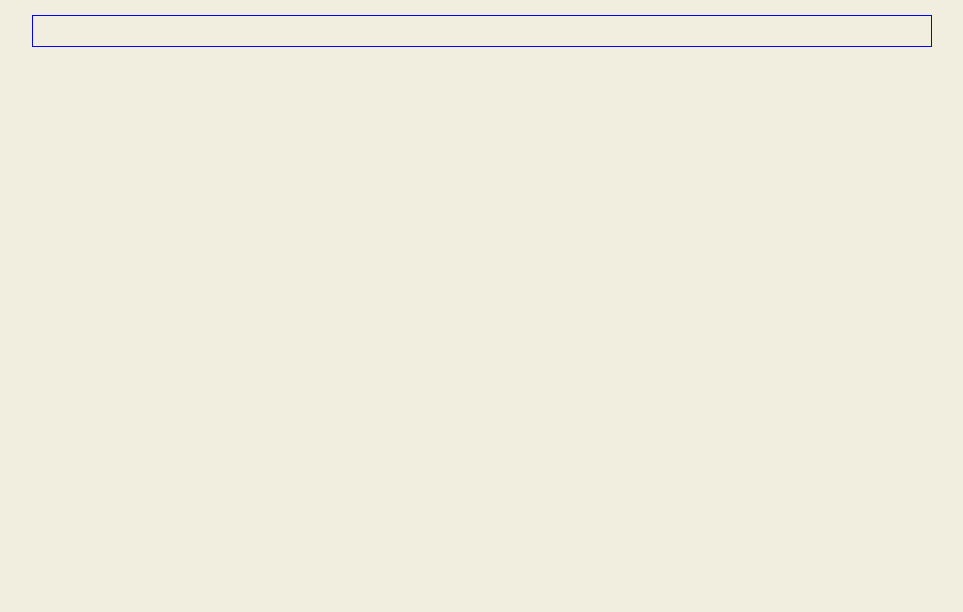
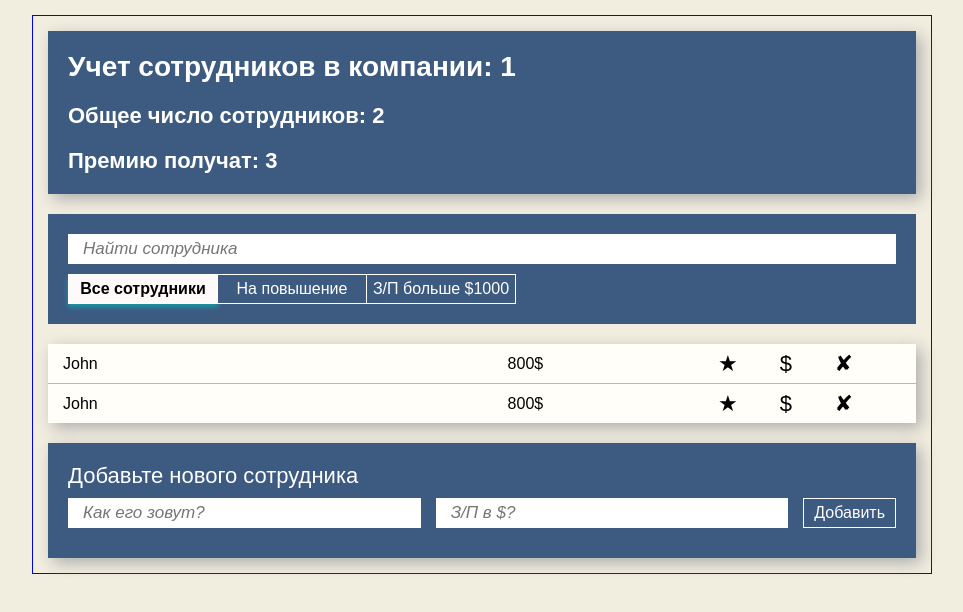
Before and after one commit to NathanBailie/Employees, a React (Create React App) app: page / in a window 1280 px wide. Shown: the top 612 px of the page, without its empty margins (158-1121 px from the left). Built offline with nearby package versions, Linux system fonts and the light colour scheme.

Commit message:
Made the layout

```diff
--- a/src/components/Adder/Adder.tsx
+++ b/src/components/Adder/Adder.tsx
@@ -4,7 +4,18 @@ const Adder = () => {
 
 
 	return (
-		123
+		<div className="adder">
+			<div className="adder__title">Добавьте нового сотрудника</div>
+			<div className="adder__wraper">
+				<input
+					className="adder__name"
+					placeholder="Как его зовут?" />
+				<input
+					className="adder__salary"
+					placeholder="З/П в $?" />
+				<button>Добавить</button>
+			</div>
+		</div>
 	);
 };
 
--- a/src/components/Adder/adder.scss
+++ b/src/components/Adder/adder.scss
@@ -0,0 +1,51 @@
+.adder {
+	background-color: #3d5a80;
+	padding: 20px;
+	margin: 0 auto;
+	box-shadow: 5px 5px 15px rgb(173, 173, 173);
+
+	&__title {
+		font-size: 22px;
+		color: white;
+		margin-bottom: 10px;
+	}
+
+	&__wraper {
+		display: flex;
+	}
+
+	input {
+		height: 30px;
+		margin-bottom: 10px;
+		width: 100%;
+		padding: 5px 15px;
+		border: none;
+		outline-color: BurlyWood;
+		user-select: none;
+		font-style: italic;
+		margin-right: 15px;
+		font-size: 17px;
+		line-height: 17px;
+
+		&:focus {
+			box-shadow: 0px 0px 4px 3px BurlyWood;
+		}
+	}
+
+	button {
+		height: 30px;
+		border: 1px solid white;
+		padding: 5px 10px;
+		background-color: #3d5a80;
+		color: white;
+		cursor: pointer;
+
+		&:hover {
+			box-shadow: 0px 3px 5px white;
+		}
+
+		&:active {
+			transform: scale(0.95);
+		}
+	}
+}
--- a/src/components/App/App.tsx
+++ b/src/components/App/App.tsx
@@ -1,12 +1,22 @@
 import 'normalize.css';
 import './app.scss';
+
+import Info from '../Info/Info';
+import Filters from '../Filters/Filters';
+import List from '../List/List';
+import Adder from '../Adder/Adder';
 
 
 const App: React.FC = () => {
 
 
 	return (
-		<div className="app"></div>
+		<div className="app">
+			<Info />
+			<Filters />
+			<List />
+			<Adder />
+		</div>
 	);
 };
 
--- a/src/components/Filters/Filters.tsx
+++ b/src/components/Filters/Filters.tsx
@@ -1,10 +1,19 @@
-import './filter.scss';
+import './filters.scss';
 
 const Filters = () => {
 
 
 	return (
-		123
+		<div className="filters">
+			<input
+				className='filters__finder'
+				placeholder="Найти сотрудника" />
+			<div className="filters__buttons">
+				<button className='filters__button filters__button_active'>Все сотрудники</button>
+				<button className='filters__button'>На повышение</button>
+				<button className='filters__button'>З/П больше $1000</button>
+			</div>
+		</div>
 	);
 };
 
--- a/src/components/Filters/filters.scss
+++ b/src/components/Filters/filters.scss
@@ -0,0 +1,65 @@
+.filters {
+	background-color: #3d5a80;
+	padding: 20px;
+	margin: 0 auto 20px;
+
+	&__finder {
+		width: 100%;
+		font-style: italic;
+		padding: 5px 15px;
+		border: none;
+		outline-color: BurlyWood;
+		user-select: none;
+		margin-bottom: 10px;
+		font-size: 17px;
+		line-height: 17px;
+
+		&:focus {
+			box-shadow: 0px 0px 4px 3px BurlyWood;
+		}
+	}
+
+	&__buttons {
+		display: flex;
+		user-select: none;
+	}
+
+	&__button {
+		border: 1px solid white;
+		background-color: #3d5a80;
+		color: white;
+		cursor: pointer;
+		width: 150px;
+		height: 30px;
+		display: flex;
+		justify-content: center;
+		align-items: center;
+
+		&:nth-child(2) {
+			transform: translateX(-1px);
+		}
+
+		&:nth-child(3) {
+			transform: translateX(-2px);
+		}
+
+		&:hover {
+			box-shadow: 0px 3px 5px white;
+		}
+
+		&:active {
+			transform: scale(0.95);
+		}
+
+		&_active {
+			background: snow;
+			color: black;
+			box-shadow: 0px 3px 5px rgb(25, 152, 168);
+			font-weight: bold;
+
+			&:hover {
+				box-shadow: 0px 3px 5px rgb(25, 152, 168);
+			}
+		}
+	}
+}
--- a/src/components/Info/Info.tsx
+++ b/src/components/Info/Info.tsx
@@ -4,7 +4,11 @@ const Info = () => {
 
 
 	return (
-		123
+		<div className="info" >
+			<h1 className="info__title">Учет сотрудников в компании: 1</h1>
+			<h2 className="info__employees">Общее число сотрудников: 2</h2>
+			<h2 className="info__premium">Премию получат: 3</h2>
+		</div>
 	);
 };
 
--- a/src/components/Info/info.scss
+++ b/src/components/Info/info.scss
@@ -0,0 +1,22 @@
+.info {
+	background-color: #3d5a80;
+	color: white;
+	padding: 20px;
+	margin: 0 auto 20px;
+	box-shadow: 5px 5px 15px rgb(173, 173, 173);
+
+	&__title {
+		font-size: 28px;
+		margin: 0 0 20px 0;
+	}
+
+	&__employees {
+		font-size: 22px;
+		margin: 0 0 20px 0;
+	}
+
+	&__premium {
+		font-size: 22px;
+		margin: 0;
+	}
+}
--- a/src/components/List/List.tsx
+++ b/src/components/List/List.tsx
@@ -4,7 +4,26 @@ const List = () => {
 
 
 	return (
-		123
+		<div className="list">
+			<div className="list__item">
+				<div className="list__name">John</div>
+				<div className="list__salary">800$</div>
+				<div className="list__actions">
+					<div className="list__mark">&#9733;</div>
+					<div className="list__raise">&#36;</div>
+					<div className="list__delete">&#10008;</div>
+				</div>
+			</div>
+			<div className="list__item">
+				<div className="list__name">John</div>
+				<div className="list__salary">800$</div>
+				<div className="list__actions">
+					<div className="list__mark">&#9733;</div>
+					<div className="list__raise">&#36;</div>
+					<div className="list__delete">&#10008;</div>
+				</div>
+			</div>
+		</div>
 	);
 };
 
--- a/src/components/List/list.scss
+++ b/src/components/List/list.scss
@@ -0,0 +1,72 @@
+.list {
+	user-select: none;
+	margin: 0 auto 20px;
+	box-shadow: 5px 5px 15px rgb(173, 173, 173);
+
+
+	&__item {
+		padding: 5px 0px;
+		display: grid;
+		grid-template: minmax(20px, auto) / repeat(20, 1fr);
+		background: #fffef9;
+
+		&:not(:last-child) {
+			border-bottom: 1px solid rgb(185, 185, 185);
+		}
+	}
+
+	&__name,
+	&__salary,
+	&__mark,
+	&__raise,
+	&__delete {
+		display: flex;
+		justify-content: center;
+		align-items: center;
+		cursor: pointer;
+		line-height: 19px;
+	}
+
+	&__name {
+		grid-column: 1 / 8;
+		padding: 5px 15px;
+		justify-content: left;
+	}
+
+	&__salary {
+		grid-column: 8 / 16;
+		display: flex;
+		justify-content: center;
+		align-items: center;
+	}
+
+	&__actions {
+		grid-column: 16 / 20;
+		display: grid;
+		grid-template: minmax(20px, auto) / repeat(9, 1fr);
+		text-align: center;
+		align-items: center;
+	}
+
+	&__mark {
+		grid-column: 1 / 4;
+	}
+
+	&__raise {
+		grid-column: 4 / 7;
+	}
+
+	&__delete {
+		grid-column: 7 / 10;
+	}
+
+	&__mark,
+	&__raise,
+	&__delete {
+		font-size: 22px;
+
+		&:hover {
+			transform: scale(1.2);
+		}
+	}
+}
```
